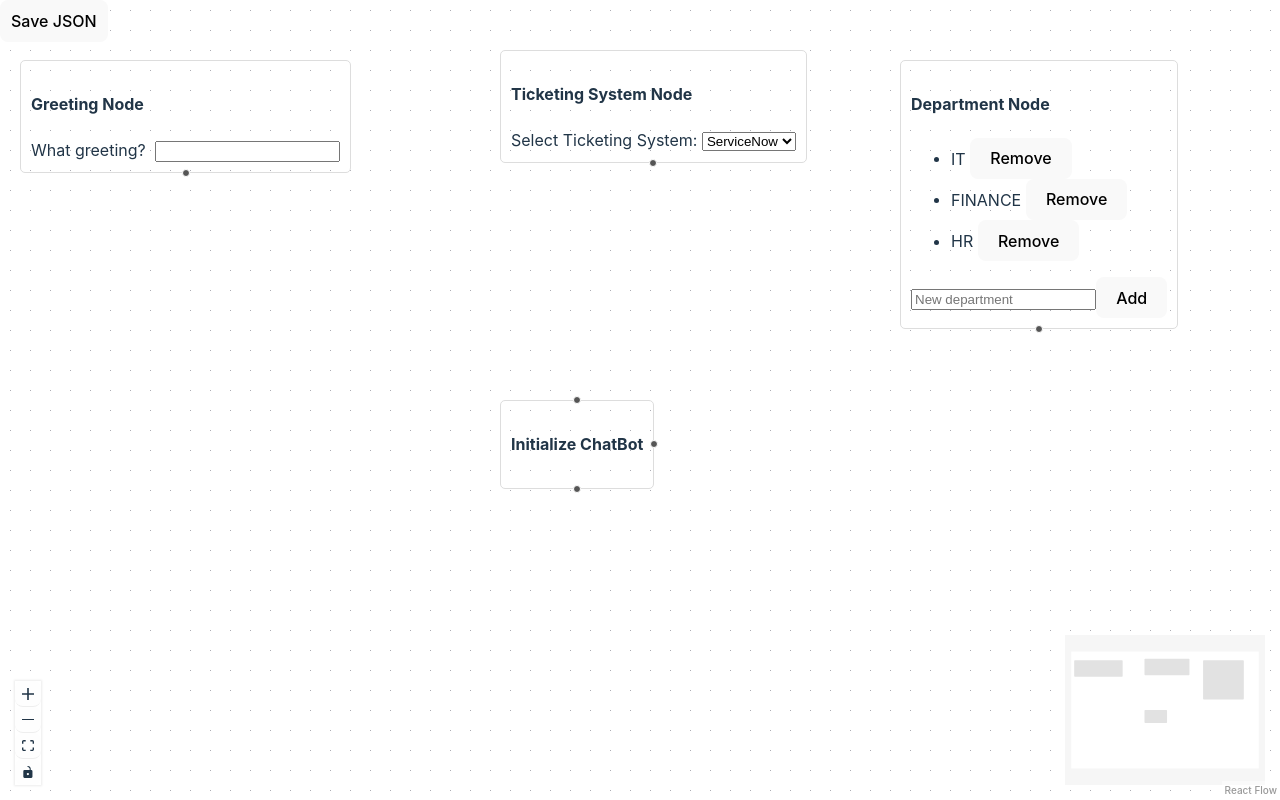
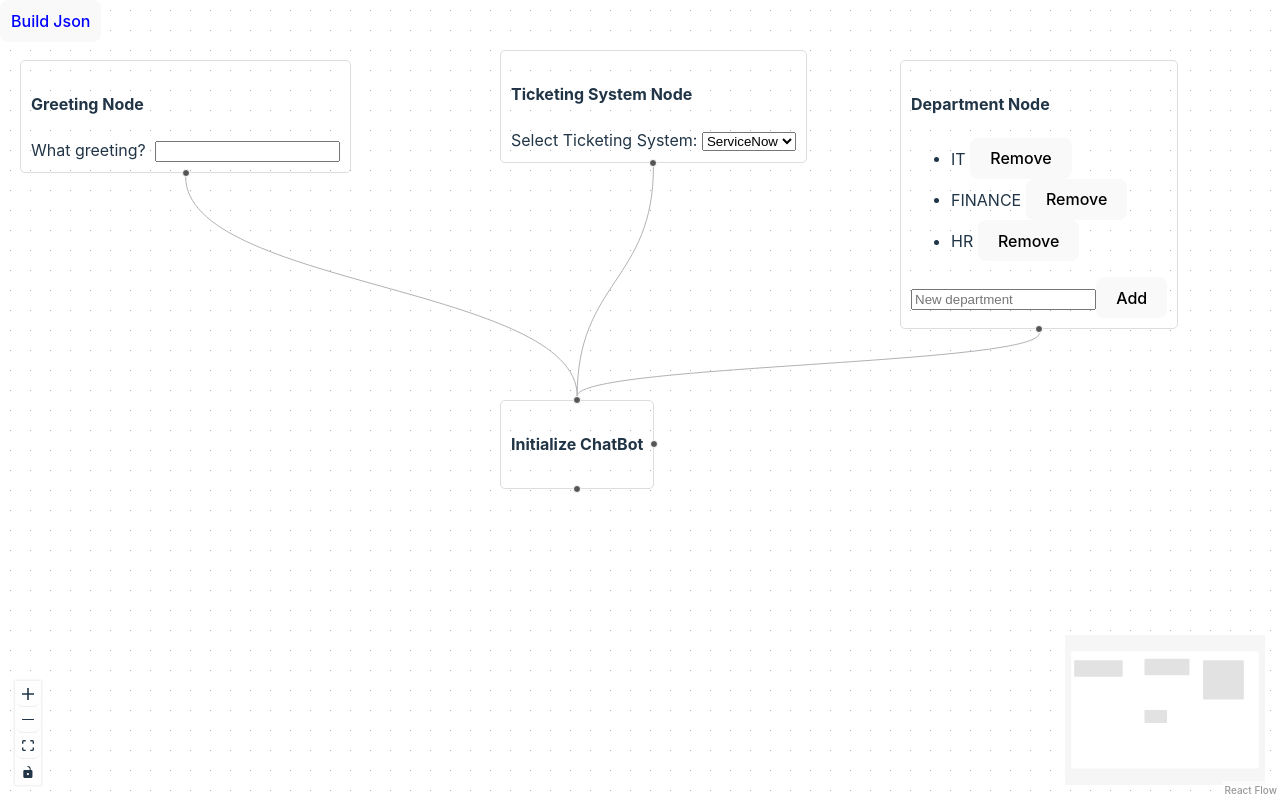
Before and after one commit to BhuvanNetAnalytiks/ChatBot_ReactFlow, a React (Vite) app: page / in a window 1280 px wide. Built offline with nearby package versions, Linux system fonts and the light colour scheme.

Commit message:
Added default edge to each nodes

```diff
--- a/src/assets/nodes/combinedFlow.jsx
+++ b/src/assets/nodes/combinedFlow.jsx
@@ -18,7 +18,23 @@ import zendeskViewJson from '../../data/viewZendesk.json';
 
 const CombinedFlow = () => {
     const [nodes, setNodes, onNodesChange] = useNodesState([]);
-    const [edges, setEdges, onEdgesChange] = useEdgesState([]);
+    const [edges, setEdges, onEdgesChange] = useEdgesState([
+        {
+            id: 'edge-1',
+            source: 'greeting-1',
+            target: 'chatbot-1',
+        },
+        {
+            id: 'edge-2',
+            source: 'department-1',
+            target: 'chatbot-1',
+        },
+        {
+            id: 'edge-3',
+            source: 'ticketing-1',
+            target: 'chatbot-1',
+        }
+    ]);
 
     // Initialize both greeting and department nodes
     useEffect(() => {
@@ -226,9 +242,9 @@ const CombinedFlow = () => {
             {/* Single common save button */}
             <button
                 onClick={saveCombinedGraphToFile}
-                style={{ position: 'absolute', zIndex: 10, padding: 10 }}
+                style={{ position: 'absolute', zIndex: 10, padding: 10, color:'blue' }}
             >
-                Save JSON
+                Build Json
             </button>
         </Flow>
     );
```
